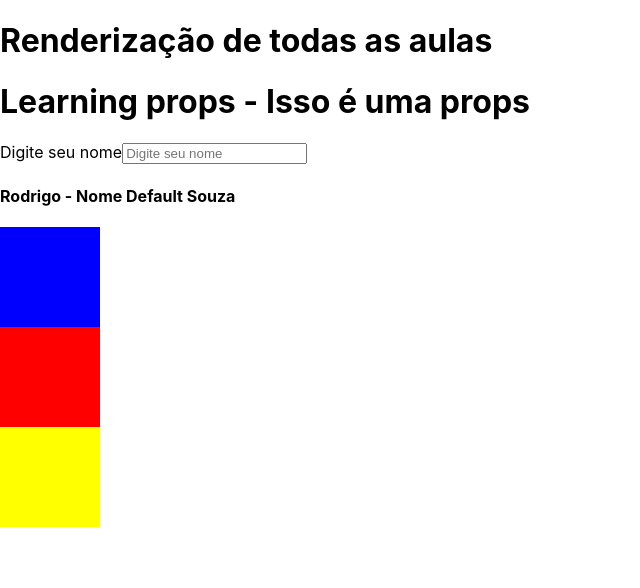
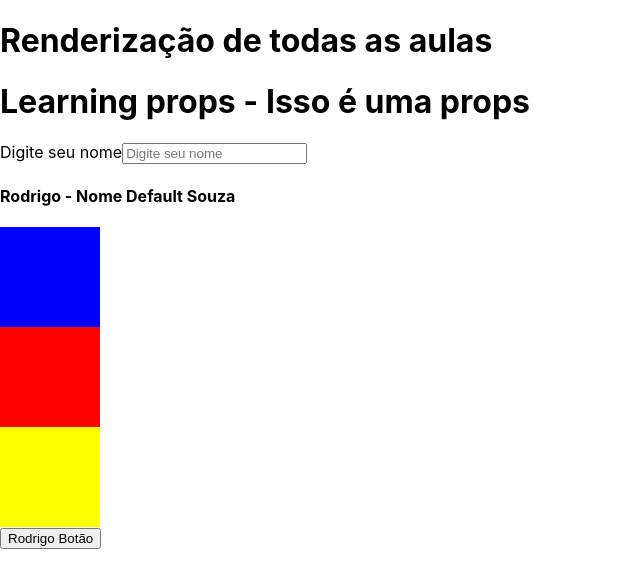
Before and after one commit to ShadowDeveloper/curso-react, a React (Create React App) app in the folder modulo-01/: page / in a window 1280 px wide. Shown: the top 588 px of the page, without its empty margins (0-640 px from the left). Built offline with nearby package versions, Linux system fonts and the light colour scheme.

Commit message:
Componentes assumindo filhos children

```diff
--- a/modulo-01/src/App.js
+++ b/modulo-01/src/App.js
@@ -4,6 +4,7 @@ import LearningProps from './aulas/learning-props';
 import HtmlAttributes from './aulas/html-attributes';
 import GetDefaultProps from './aulas/getDefaultProps';
 import PropKey from './aulas/prop-key';
+import ButtonChildren from './aulas/buttonChildren';
 
 
 class App extends Component {
@@ -24,7 +25,7 @@ class App extends Component {
           // }) //Método com function normal, necessita de um return
         }
 
-
+        <ButtonChildren><span>Rodrigo</span> Botão</ButtonChildren>
 
       </div>
     )
--- /dev/null
+++ b/modulo-01/src/aulas/buttonChildren.jsx
@@ -0,0 +1,11 @@
+import React, { Component } from 'react';
+
+class ButtonChildren extends Component {
+    render(){
+        return(
+           <button>{this.props.children}</button>
+        )
+    }
+}
+
+export default ButtonChildren;
```
